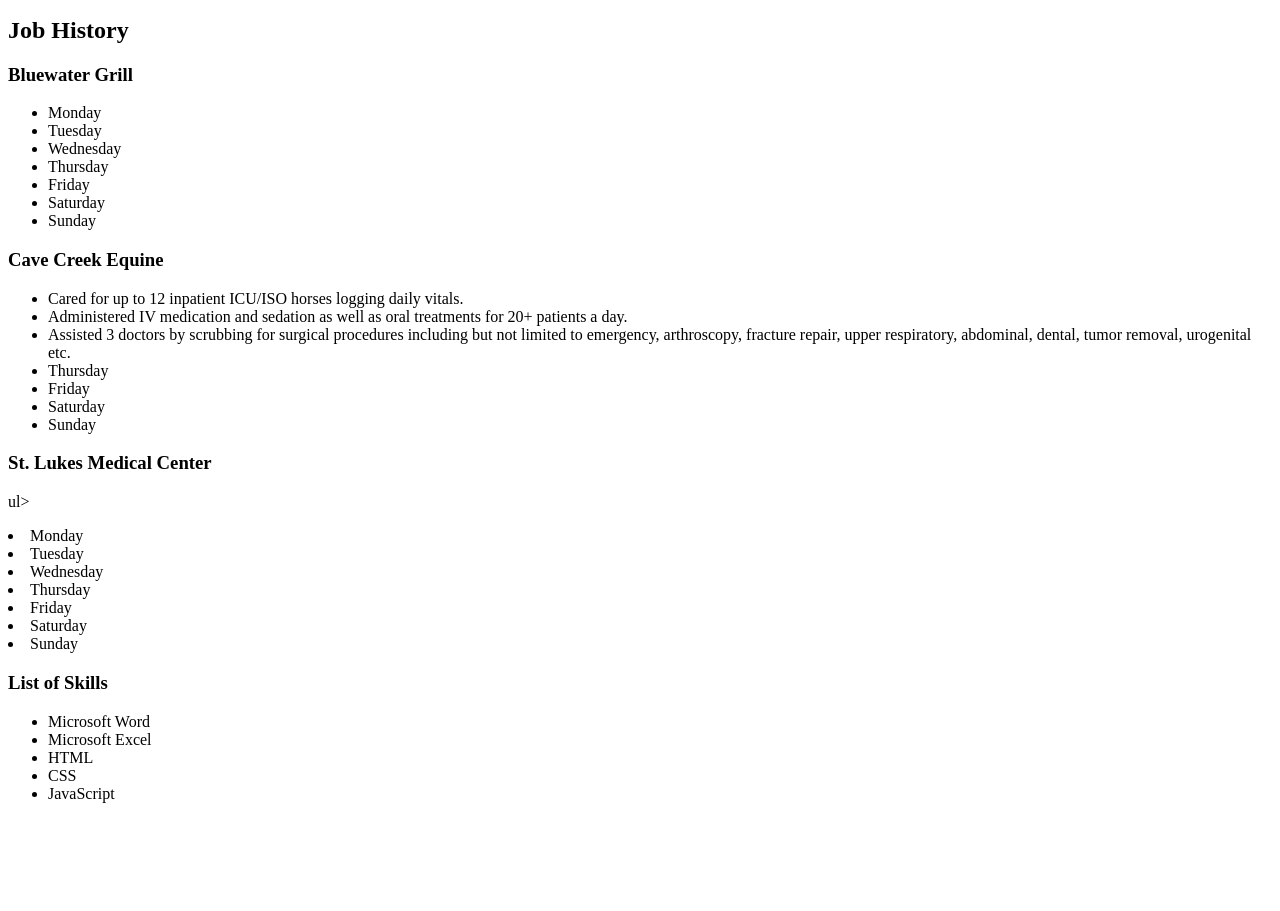
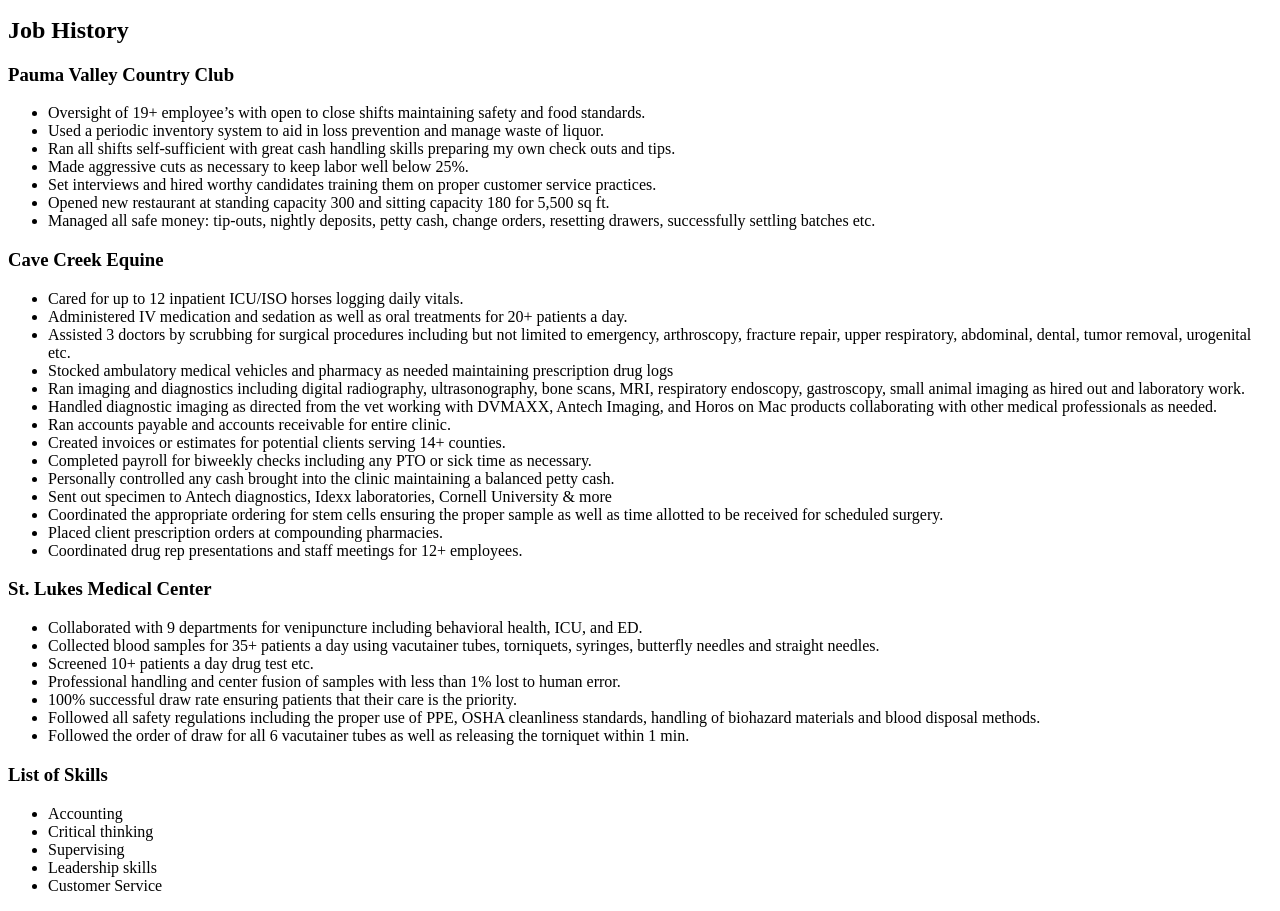
Before and after one commit to Shelly3889/CIS133DA_Spring24, a plain HTML site: page week2/Resume.html in a window 1280 px wide. Shown: the part 318-1229 px from the top of the page. Before the commit the page ends 1137 px from the top, so only its background shows below. Drawn offline with Linux system fonts and the light colour scheme.

Commit message:
Finished

```diff
--- a/week2/Resume.html
+++ b/week2/Resume.html
@@ -26,16 +26,16 @@
 
     <h2>Job History</h2>
 
-    <h3>Bluewater Grill</h3>
+    <h3>Pauma Valley Country Club</h3>
     <p>
         <ul>
-        <li>Monday</li>
-        <li>Tuesday</li>
-        <li>Wednesday</li>
-        <li>Thursday</li>
-        <li>Friday</li>
-        <li>Saturday</li>
-        <li>Sunday</li>
+        <li>Oversight of 19+ employee’s with open to close shifts maintaining safety and food standards.</li>
+        <li>Used a periodic inventory system to aid in loss prevention and manage waste of liquor.</li>
+        <li>Ran all shifts self-sufficient with great cash handling skills preparing my own check outs and tips.</li>
+        <li>Made aggressive cuts as necessary to keep labor well below 25%.</li>
+        <li>Set interviews and hired worthy candidates training them on proper customer service practices.</li>
+        <li>Opened new restaurant at standing capacity 300 and sitting capacity 180 for 5,500 sq ft.</li>
+        <li>Managed all safe money: tip-outs, nightly deposits, petty cash, change orders, resetting drawers, successfully settling batches etc. </li>
     </ul>
     </p>
 
@@ -45,33 +45,40 @@
         <li>Cared for up to 12 inpatient ICU/ISO horses logging daily vitals.</li>
         <li>Administered IV medication and sedation as well as oral treatments for 20+ patients a day.</li>
         <li>Assisted 3 doctors by scrubbing for surgical procedures including but not limited to emergency, arthroscopy, fracture repair, upper respiratory, abdominal, dental, tumor removal, urogenital etc.</li>
-        <li>Thursday</li>
-        <li>Friday</li>
-        <li>Saturday</li>
-        <li>Sunday</li>
+        <li>Stocked ambulatory medical vehicles and pharmacy as needed maintaining prescription drug logs</li>
+        <li>Ran imaging and diagnostics including digital radiography, ultrasonography, bone scans, MRI, respiratory endoscopy, gastroscopy, small animal imaging as hired out and laboratory work.</li>
+        <li>Handled diagnostic imaging as directed from the vet working with DVMAXX, Antech Imaging, and Horos on Mac products collaborating with other medical professionals as needed.</li>
+        <li>Ran accounts payable and accounts receivable for entire clinic.</li>
+        <li>Created invoices or estimates for potential clients serving 14+ counties.</li>
+        <li>Completed payroll for biweekly checks including any PTO or sick time as necessary.</li>
+        <li>Personally controlled any cash brought into the clinic maintaining a balanced petty cash.</li>
+        <li>Sent out specimen to Antech diagnostics, Idexx laboratories, Cornell University & more</li>
+        <li>Coordinated the appropriate ordering for stem cells ensuring the proper sample as well as time allotted to be received for scheduled surgery.</li>
+        <li>Placed client prescription orders at compounding pharmacies.</li>
+        <li>Coordinated drug rep presentations and staff meetings for 12+ employees.</li>
     </ul>
     </p>
 
     <h3>St. Lukes Medical Center</h3>
     <p>
-        ul>
-        <li>Monday</li>
-        <li>Tuesday</li>
-        <li>Wednesday</li>
-        <li>Thursday</li>
-        <li>Friday</li>
-        <li>Saturday</li>
-        <li>Sunday</li>
+        <ul>
+        <li>Collaborated with 9 departments for venipuncture including behavioral health, ICU, and ED.</li>
+        <li>Collected blood samples for 35+ patients a day using vacutainer tubes, torniquets, syringes, butterfly needles and straight needles.</li>
+        <li>Screened 10+ patients a day drug test etc.</li>
+        <li>Professional handling and center fusion of samples with less than 1% lost to human error.</li>
+        <li>100% successful draw rate ensuring patients that their care is the priority.</li>
+        <li>Followed all safety regulations including the proper use of PPE, OSHA cleanliness standards, handling of biohazard materials and blood disposal methods.</li>
+        <li>Followed the order of draw for all 6 vacutainer tubes as well as releasing the torniquet within 1 min.</li>
     </ul>
     </p>
 
     <h3 id="skillsList">List of Skills</h3>
     <ul>
-        <li>Microsoft Word</li>
-        <li>Microsoft Excel</li>
-        <li>HTML</li>
-        <li>CSS</li>
-        <li>JavaScript</li>
+        <li>Accounting</li>
+        <li>Critical thinking</li>
+        <li>Supervising</li>
+        <li>Leadership skills</li>
+        <li>Customer Service</li>
     </ul>
 
 </body>
```
